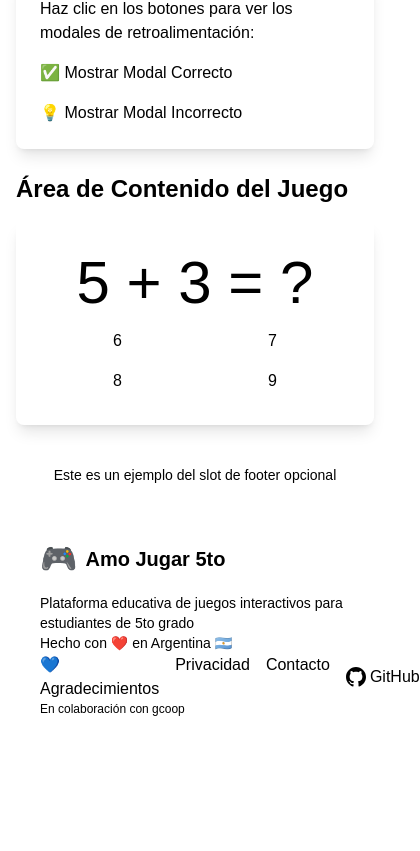
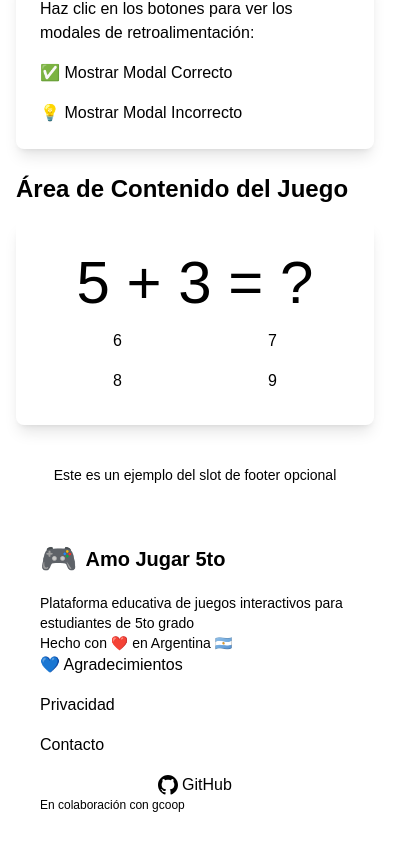
Before and after one commit to leito-monk/amo-jugar-5to, a Vue app: page /#/demo in a window 390 px wide. Shown: the part 899-1750 px from the top of the page, 420 px wide, since content can reach past the window. Before the commit the page ends 1656 px from the top, so only its background shows below. Built offline with nearby package versions, Linux system fonts and the light colour scheme.

Commit message:
Fix footer layout for mobile devices
Co-authored-by: leito-monk <218247597+leito-monk@users.noreply.github.com>

```diff
--- a/src/components/layout/Footer.vue
+++ b/src/components/layout/Footer.vue
@@ -17,11 +17,11 @@ import { RouterLink } from 'vue-router'
       </p>
     </aside>
     <nav>
-      <div class="grid grid-flow-col gap-4">
+      <div class="flex flex-col sm:grid sm:grid-flow-col gap-4">
         <router-link to="/agradecimientos" class="link link-hover">💙 Agradecimientos</router-link>
         <a href="#" class="link link-hover">Privacidad</a>
         <a href="#" class="link link-hover">Contacto</a>
-        <a href="https://github.com/leito-monk/amo-jugar-5to" target="_blank" class="link link-hover flex items-center gap-1">
+        <a href="https://github.com/leito-monk/amo-jugar-5to" target="_blank" class="link link-hover flex items-center gap-1 justify-center sm:justify-start">
           <svg xmlns="http://www.w3.org/2000/svg" width="20" height="20" viewBox="0 0 24 24" fill="currentColor">
             <path d="M12 0c-6.626 0-12 5.373-12 12 0 5.302 3.438 9.8 8.207 11.387.599.111.793-.261.793-.577v-2.234c-3.338.726-4.033-1.416-4.033-1.416-.546-1.387-1.333-1.756-1.333-1.756-1.089-.745.083-.729.083-.729 1.205.084 1.839 1.237 1.839 1.237 1.07 1.834 2.807 1.304 3.492.997.107-.775.418-1.305.762-1.604-2.665-.305-5.467-1.334-5.467-5.931 0-1.311.469-2.381 1.236-3.221-.124-.303-.535-1.524.117-3.176 0 0 1.008-.322 3.301 1.23.957-.266 1.983-.399 3.003-.404 1.02.005 2.047.138 3.006.404 2.291-1.552 3.297-1.23 3.297-1.23.653 1.653.242 2.874.118 3.176.77.84 1.235 1.911 1.235 3.221 0 4.609-2.807 5.624-5.479 5.921.43.372.823 1.102.823 2.222v3.293c0 .319.192.694.801.576 4.765-1.589 8.199-6.086 8.199-11.386 0-6.627-5.373-12-12-12z"/>
           </svg>
```
